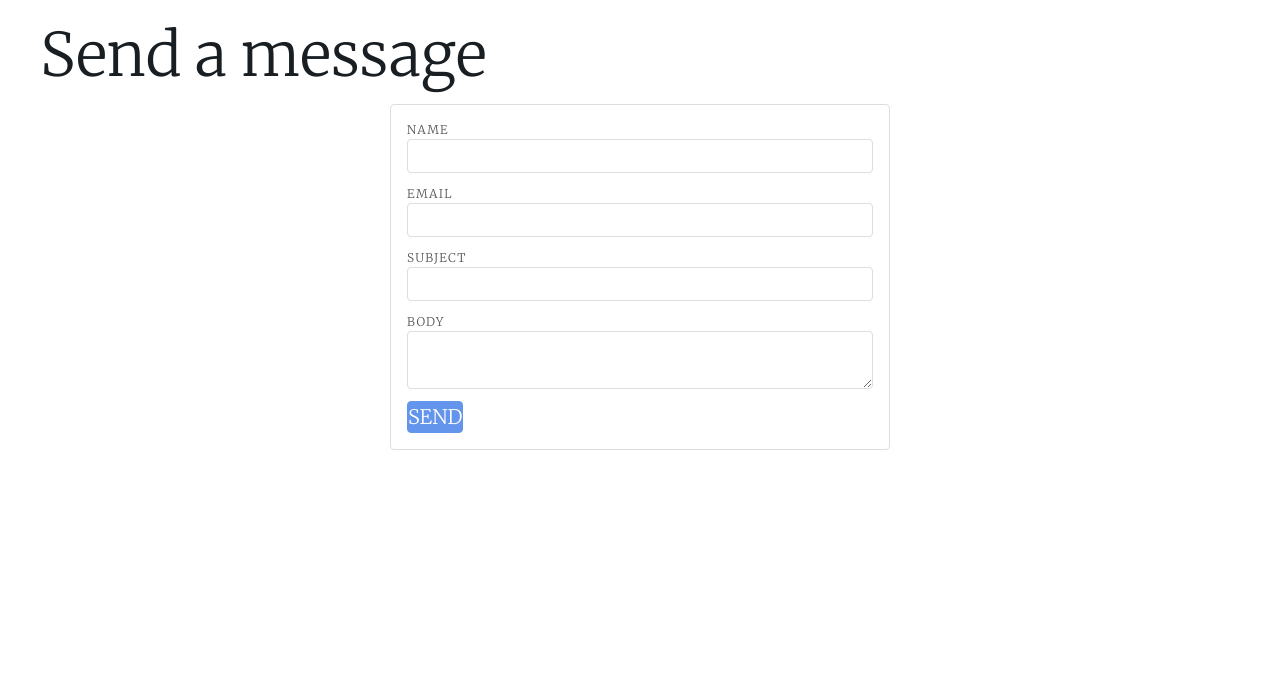
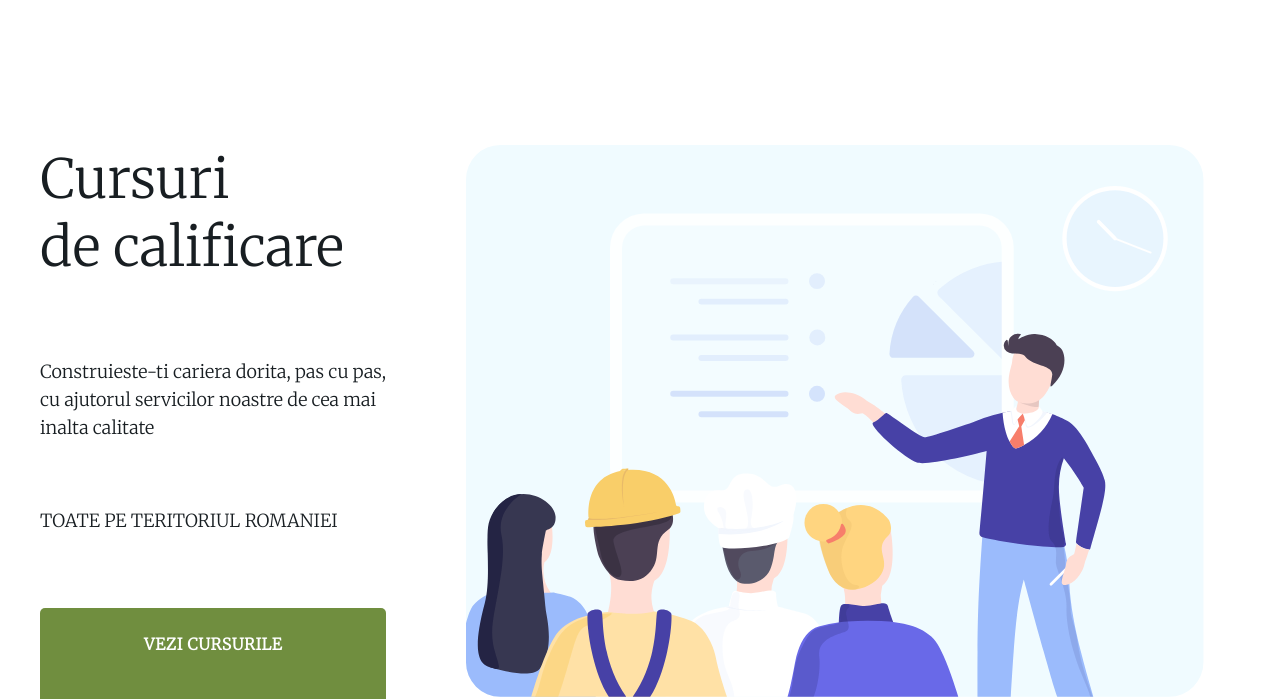
Before and after one commit to robert-szalkai/calificarevest, a Gatsby site: page / in a window 1280 px wide. Shown: the part 112-811 px from the top of the page. Built offline with nearby package versions, Linux system fonts and the light colour scheme; Gatsby itself is replaced by a stand-in of ours.

Commit message:
hero component

```diff
--- /dev/null
+++ b/src/components/hero/Hero.js
@@ -0,0 +1,26 @@
+import React from 'react'
+
+import * as styles from './Hero.module.css';
+
+const Hero = () => {
+    return (
+        <div className={styles.container}>
+            <div className="text-center md:text-left grid justify-center">
+                <h2 className="mb-6">
+                    Cursuri <br/>
+                    de calificare
+                </h2>
+                <p className="mb-3">
+                    Construieste-ti cariera dorita, pas cu pas,<br/>
+                    cu ajutorul servicilor noastre de cea mai <br/>
+                    inalta calitate
+                </p>
+                <p className="uppercase mb-5"> Toate pe teritoriul Romaniei</p>
+                <button className="btn btn-green btn-big">Vezi cursurile</button>
+            </div>
+            <img src={'hero.svg'} alt="teacher"/>
+        </div>
+    )
+}
+
+export default Hero
--- /dev/null
+++ b/src/components/hero/Hero.module.css
@@ -0,0 +1,15 @@
+.container {
+    display: grid;
+    grid-template-columns: max-content 1fr;
+    column-gap: 80px;
+}
+.container > img {
+    align-self: center;
+}
+
+@media (max-width: 768px) {
+    .container {
+        grid-template-columns: 1fr;
+        row-gap: 40px;
+    }
+}
--- a/src/components/home/Home.js
+++ /dev/null
@@ -1,11 +0,0 @@
-import React from 'react'
-
-const Home = () => {
-    return (
-        <div>
-            <h1>HOME</h1>
-        </div>
-    )
-}
-
-export default Home
--- a/src/pages/index.js
+++ b/src/pages/index.js
@@ -1,5 +1,6 @@
 import React from 'react'
-import Form from '../components/Form'
+import Form from '../components/form'
+import Hero from '../components/hero/hero'
 import Layout from '../components/layout/Layout'
 
 
@@ -10,6 +11,9 @@ import '../styles/typography.css'
 const Index = () => {
     return (
         <Layout>
+            <section className="center-layout mt-16 md:mt-32 mb-16 md:mb-32">
+                <Hero />
+            </section>
             <section className="center-layout">
                 <Form />
             </section>
```
Also changed, not shown: static/hero.svg (added).
